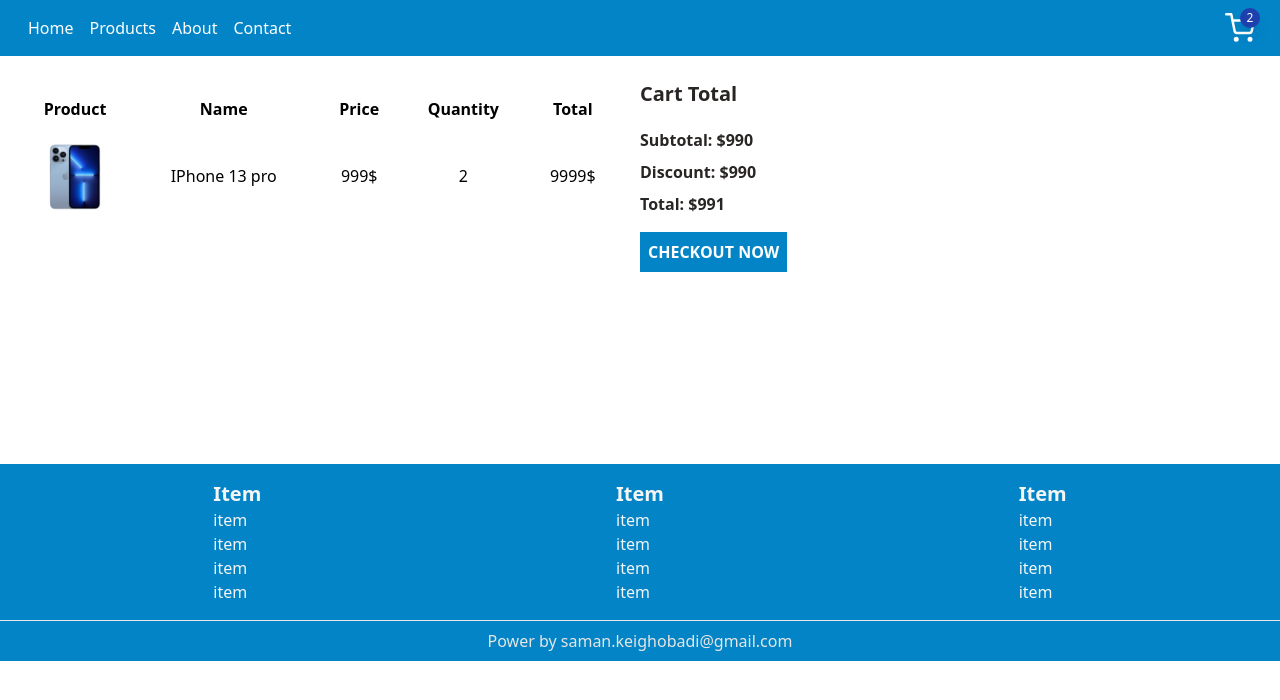
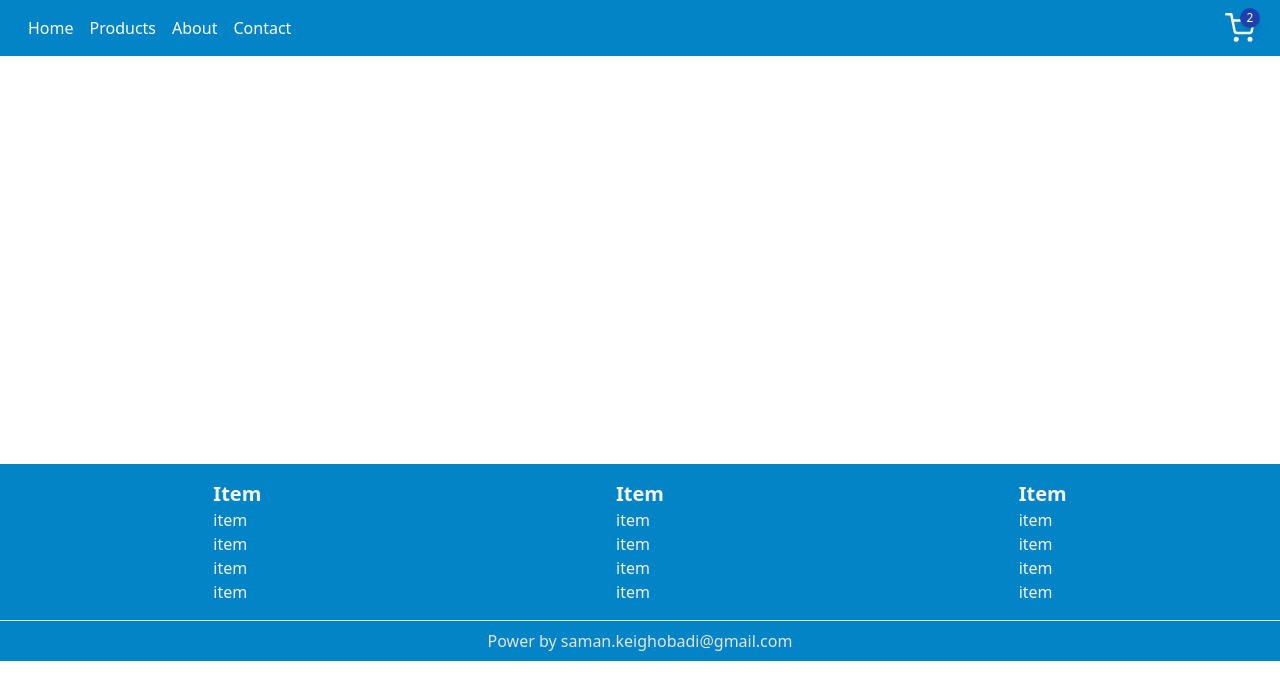
Before and after one commit to SamanKeighobadi/phone-store, a Next.js app: page /cart in a window 1280 px wide. Shown: the top 700 px of the page. Built offline with nearby package versions, Linux system fonts and the light colour scheme.

Commit message:
style: remove and change cart shop style

```diff
--- a/pages/cart.jsx
+++ b/pages/cart.jsx
@@ -4,53 +4,7 @@ import Image from "next/image";
 const Cart = () => {
   return (
     <div className="container mt-6  h-96 grid grid-cols-1 lg:grid-cols-2 md:grid-cols-2 sm:grid-cols-1  ">
-      <div className="py-4 px-6 ">
-        <table className="w-full">
-          <thead>
-            <th>Product</th>
-            <th>Name</th>
-            <th>Price</th>
-            <th>Quantity</th>
-            <th>Total</th>
-          </thead>
-          <tbody >
-            <tr className=" text-center" >
-              <td className="w-10 h-10">
-                <Image
-                  src="/images/iphone13pro.png"
-                  alt=""
-                  width={100}
-                  height={100}
-                  layout='fixed'
-                />
-              </td>
-              <td>
-                  IPhone 13 pro
-              </td>
-              <td>
-                  999$
-              </td>
-              <td>
-                  2
-              </td>
-              <td>
-                  9999$
-              </td>
-            </tr>
-          </tbody>
-        </table>
-      </div>
-      <div className="">
-          <h1 className="text-xl font-bold pb-5 text-stone-800">Cart Total</h1>
-          <div className="text-stone-800 font-semibold">
-              <p>Subtotal: $990</p>
-              <p className="py-2">Discount: $990</p>
-              <p>Total: $991</p>
-              <button className="uppercase bg-sky-600 p-2 mt-4 text-white ">
-                  checkout now
-              </button>
-          </div>
-      </div>
+
     </div>
   );
 };
--- a/pages/products/index.js
+++ b/pages/products/index.js
@@ -15,8 +15,10 @@ const Products = () => {
   return (
     <div className="my-12 px-12  pt-3 font-sans">
       <div className="text-center">
-        <h1 className="pb-5 text-5xl font-bold text-zinc-800">Our Phone Store</h1>
-        <p className="font-semibold px-44 text-lg  leading-loose py-4 ">
+        <h1 className="pb-5 text-5xl font-bold text-zinc-800">
+          Our Phone Store
+        </h1>
+        <p className="px-44 py-4 text-lg  font-semibold leading-loose ">
           Labore elit dolor nostrud commodo adipisicing tempor enim duis aute
           esse occaecat tempor. In cillum duis ullamco proident sunt enim. Ut id
           culpa sit cillum proident dolore aliqua incididunt. Officia veniam
@@ -24,7 +26,7 @@ const Products = () => {
           labore commodo.
         </p>
       </div>
-      <div className="grid grid-cols-1  place-content-center gap-5 sm:grid-cols-1 md:grid-cols-2  lg:grid-cols-3">
+      <div className="mt-4 grid grid-cols-1 place-content-center gap-5 sm:grid-cols-1 md:grid-cols-2  lg:grid-cols-3">
         {productList.map((product, index) => (
           <div
             key={index}
@@ -32,8 +34,8 @@ const Products = () => {
           >
             <Image
               alt=""
-              width={500}
-              height={500}
+              width={300}
+              height={300}
               src={"/images/iphone13pro.png"}
             />
             <h4 className="py-1 text-xl font-semibold text-stone-700">
@@ -54,7 +56,6 @@ const Products = () => {
                     See more
                   </button>
                 </Link>
-
               </div>
               <div>
                 <p className="inline pr-3 text-lg">999$</p>
```
